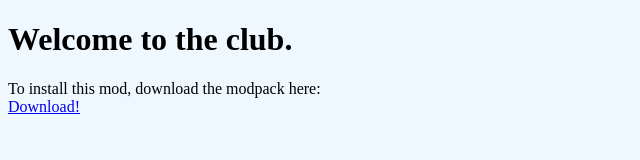
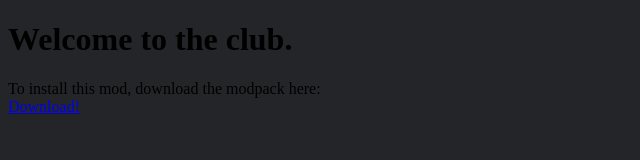
Before and after one commit to JoshSagnella/joshsagnella.github.io, a plain HTML site: page index.html in a window 1280 px wide. Shown: the whole page, without its empty margins (0-640 px from the left). Drawn offline with Linux system fonts and the light colour scheme.

Commit message:
Update index.html

```diff
--- a/index.html
+++ b/index.html
@@ -3,7 +3,8 @@
 <head>
 <style>
 body {
-  background-color: #F0F8FF; /* AliceBlue */
+  background-color: hsl(228, 5%, 15%);
+  text-color: hsl(228, 5%, 80%);
 }
 </style>
 </head>
```
